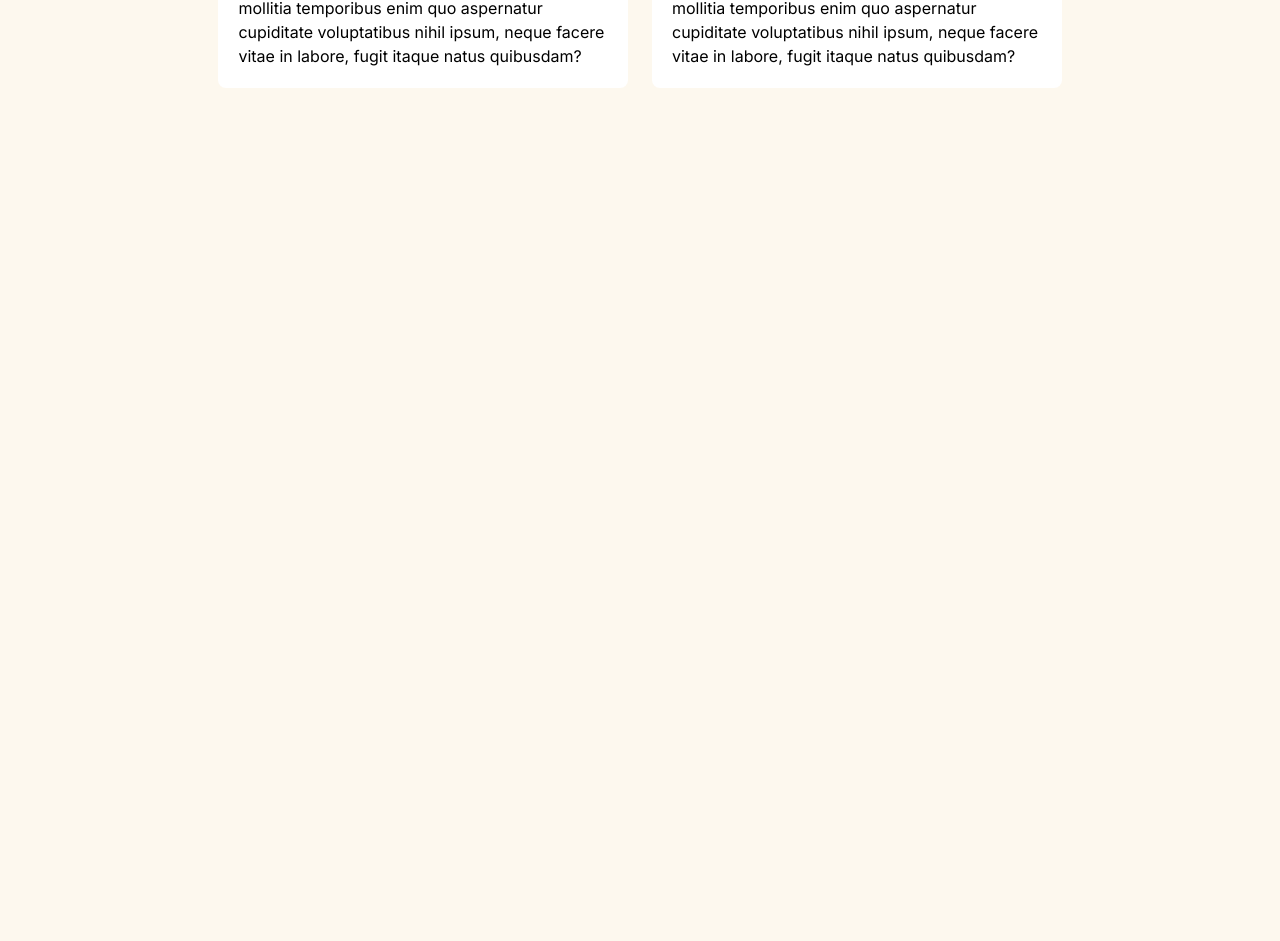
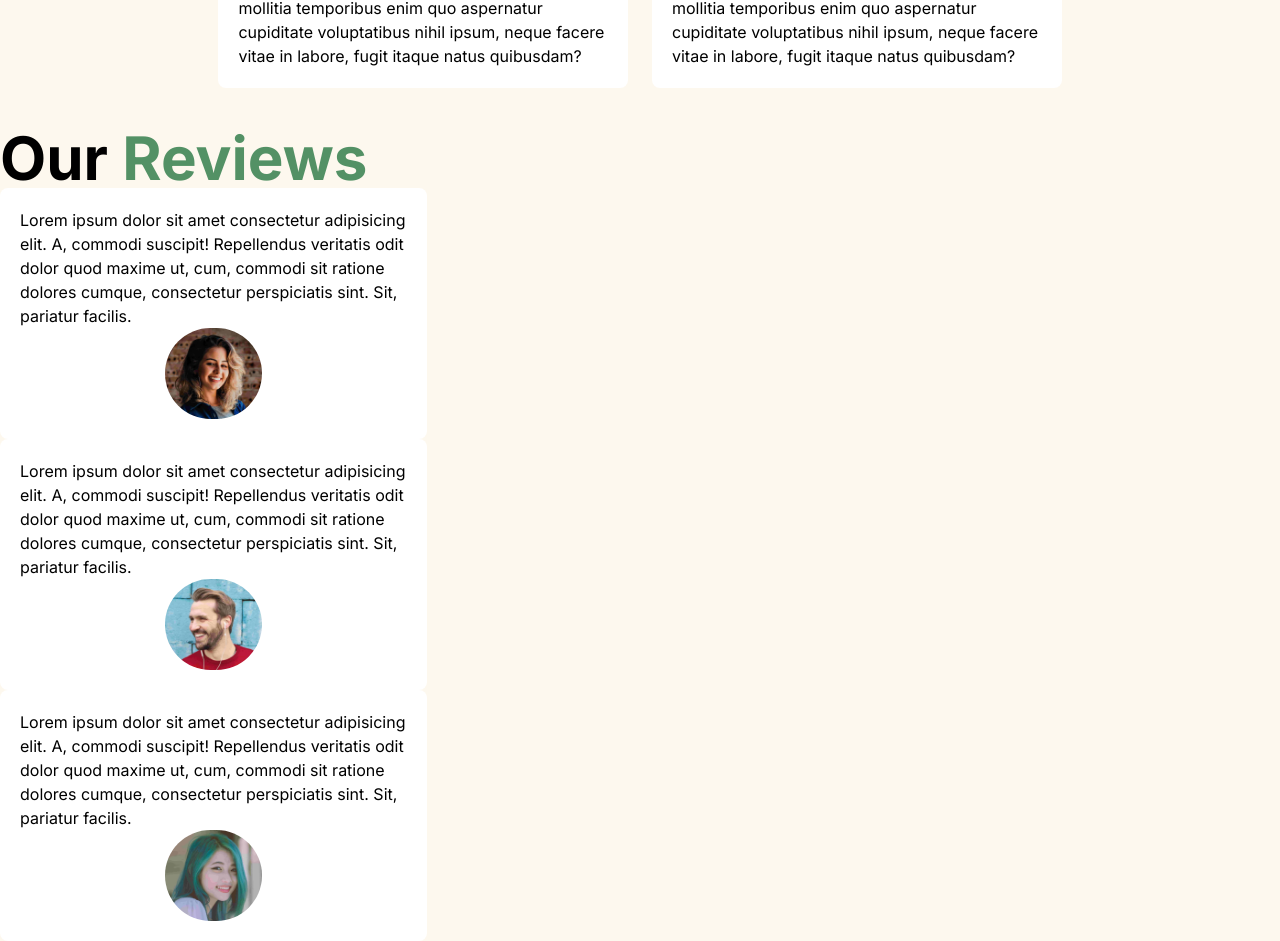
Before and after one commit to Ridwan-09/e-Study, a React (Vite) app: page / in a window 1280 px wide. Shown: the part 2492-3433 px from the top of the page. Before the commit the page ends 2620 px from the top, so only its background shows below. Built offline with nearby package versions, Linux system fonts and the light colour scheme.

Commit message:
first commit

```diff
--- a/src/App.jsx
+++ b/src/App.jsx
@@ -3,6 +3,7 @@ import Navbar from './Components/Navbar';
 import Home from './Components/Home';
 import About from './Components/About';
 import Courses from './Components/Courses';
+import Reviews from './Components/Reviews';
 
 const App = () => {
   return (
@@ -22,8 +23,8 @@ const App = () => {
           <Courses></Courses>
         </div>
 
-        <div>
-
+        <div id='reviews'>
+          <Reviews></Reviews>
         </div>
       </main>
     </div>
--- a/src/Components/Reviews.jsx
+++ b/src/Components/Reviews.jsx
@@ -1,7 +1,9 @@
 import React from 'react';
 import Heading from '../Layout/Heading';
 import ReviewCard from '../Layout/ReviewCard';
-import img from '../assets/images/pic1'
+import img1 from '../assets/images/pic1.png';
+import img2 from '../assets/images/pic2.png';
+import img3 from '../assets/images/pic3.png';
 
 const Reviews = () => {
     return (
@@ -9,9 +11,9 @@ const Reviews = () => {
             <Heading title1='Our' title2='Reviews'></Heading>
 
             <div>
-                <ReviewCard></ReviewCard>
-                <ReviewCard></ReviewCard>
-                <ReviewCard></ReviewCard>
+                <ReviewCard img={img1}></ReviewCard>
+                <ReviewCard img={img2}></ReviewCard>
+                <ReviewCard img={img3}></ReviewCard>
             </div>
         </div>
     );
```
